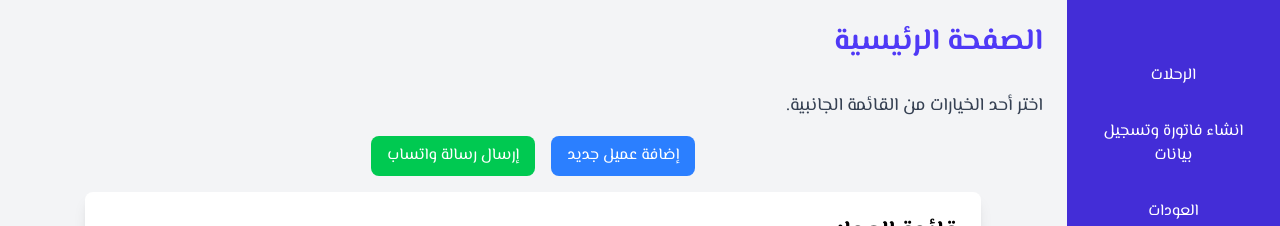
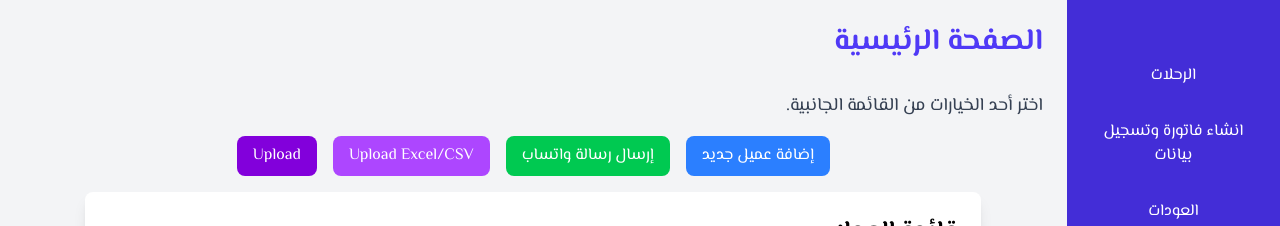
Before and after one commit to elzaw/Sada-Alhikma-fe, a React (Vite) app: page /clients in a window 1280 px wide. Shown: the top 226 px of the page. Built offline with nearby package versions, Linux system fonts and the light colour scheme; no server answers.

Commit message:
upload from excel

```diff
--- a/src/Components/Clients/index.jsx
+++ b/src/Components/Clients/index.jsx
@@ -11,6 +11,7 @@ const Clients = () => {
   const [selectedClients, setSelectedClients] = useState([]);
   const [message, setMessage] = useState("");
   const [openModal, setOpenModal] = useState(false);
+  const [file, setFile] = useState(null);
   const navigate = useNavigate();
   // Fetch clients from API
   const fetchClients = async () => {
@@ -98,6 +99,38 @@ const Clients = () => {
     }
   };
 
+  // Handle file input change
+  const handleFileChange = (e) => {
+    setFile(e.target.files[0]);
+  };
+
+  // Handle file upload
+  const handleFileUpload = async () => {
+    if (!file) {
+      alert("Please select a file.");
+      return;
+    }
+
+    const formData = new FormData();
+    formData.append("file", file);
+
+    try {
+      const response = await instance.post("/clients/upload", formData, {
+        headers: {
+          "Content-Type": "multipart/form-data",
+        },
+      });
+      if (response.data.success) {
+        alert("File uploaded successfully!");
+        fetchClients(); // Refresh clients list
+      } else {
+        alert("Failed to upload file.");
+      }
+    } catch (error) {
+      console.error("Error uploading file:", error);
+      alert("Failed to upload file.");
+    }
+  };
   return (
     <>
       <div className="my-4 flex justify-center gap-4">
@@ -112,6 +145,25 @@ const Clients = () => {
           className="bg-green-500 text-white px-4 py-2 rounded-lg"
         >
           إرسال رسالة واتساب
+        </button>
+        <input
+          type="file"
+          accept=".csv, .xlsx, .xls"
+          onChange={handleFileChange}
+          className="hidden"
+          id="fileInput"
+        />
+        <label
+          htmlFor="fileInput"
+          className="bg-purple-500 text-white px-4 py-2 rounded-lg cursor-pointer"
+        >
+          Upload Excel/CSV
+        </label>
+        <button
+          onClick={handleFileUpload}
+          className="bg-purple-700 text-white px-4 py-2 rounded-lg"
+        >
+          Upload
         </button>
       </div>
 
```
